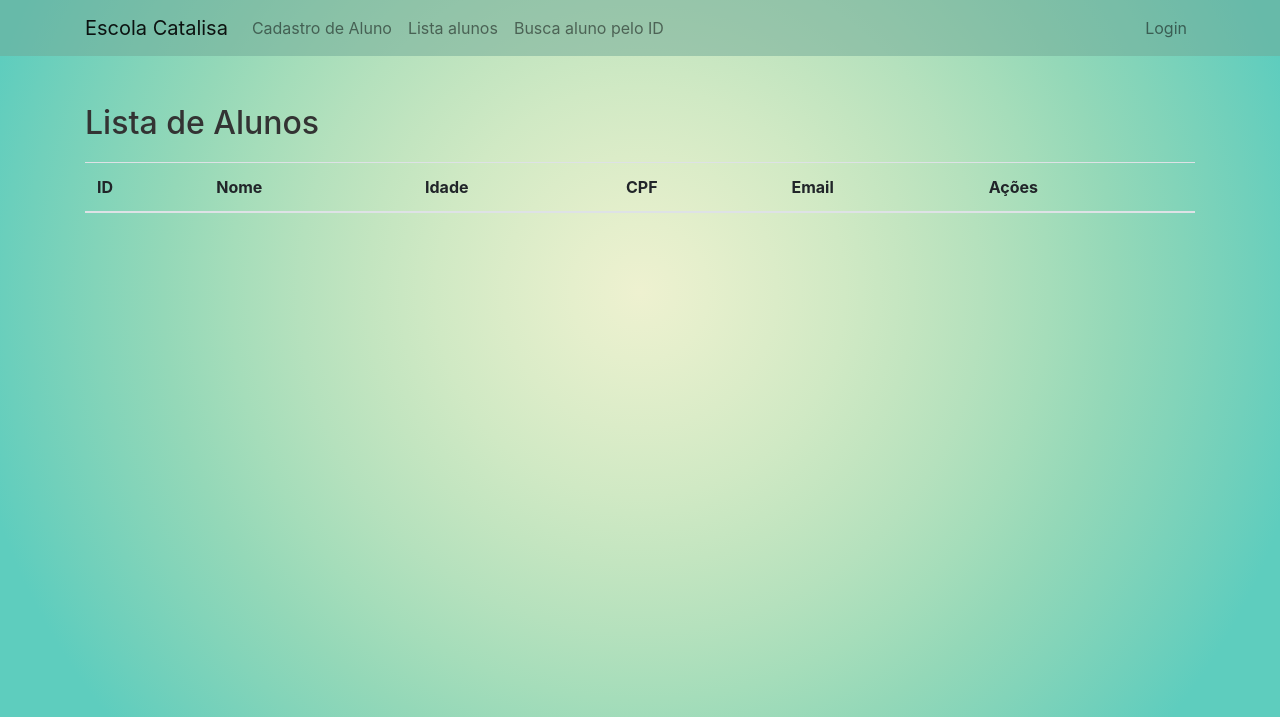
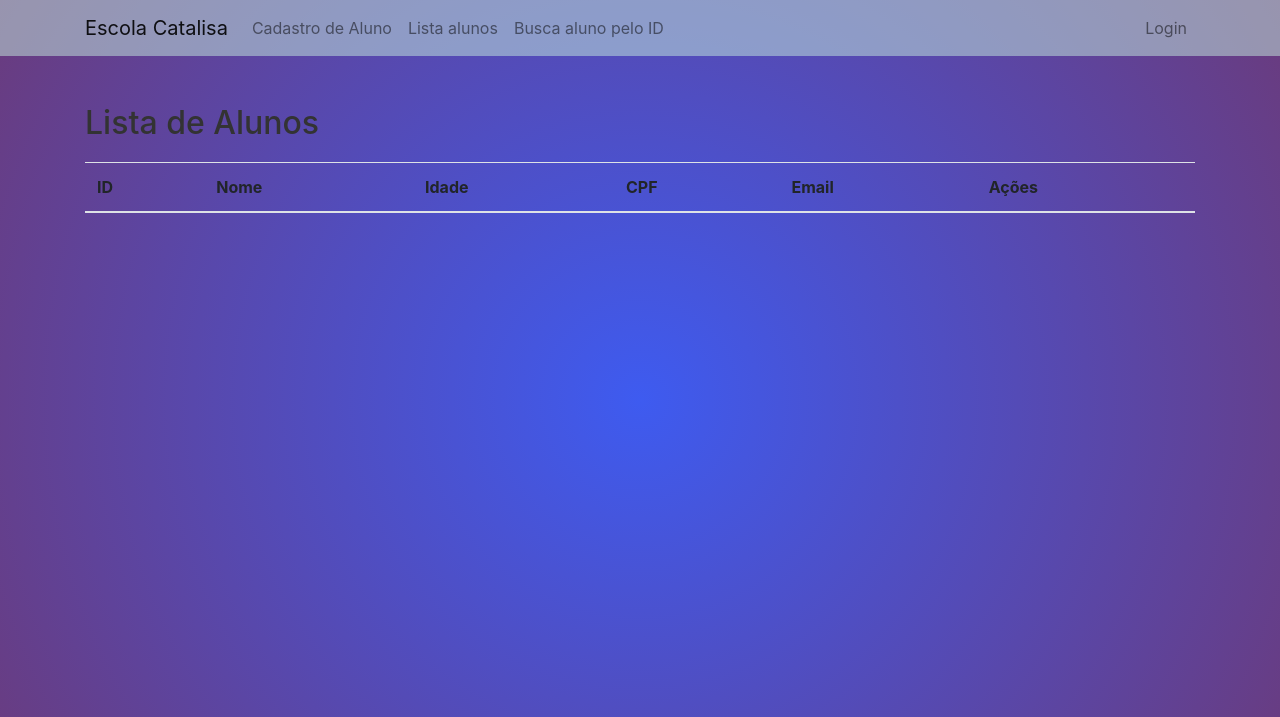
Before and after one commit to guiijanuario/EscolaCatalisaFrontEnd, a plain HTML site: page src/main/resources/static/lista_usuario.html in a window 1280 px wide. Shown: the top 717 px of the page. Drawn offline with nearby package versions, Linux system fonts and the light colour scheme; no server answers.

Commit message:
:sparkles: Deixando mais bonitinho

```diff
--- a/src/main/resources/static/css/style.css
+++ b/src/main/resources/static/css/style.css
@@ -3,11 +3,11 @@ body {
     display: flex;
     flex-direction: column;
     min-height: 100vh;
-    background-image: radial-gradient(circle at 50% 36.45%, #eef1d0 0, #e5efcc 8.33%, #dbecc8 16.67%, #d0e9c4 25%, #c3e5c0 33.33%, #b5e1bd 41.67%, #a5ddba 50%, #94d8b8 58.33%, #83d4b9 66.67%, #71d0bb 75%, #5ecdbe 83.33%);
-}
+    background: rgb(62,91,240);
+background: radial-gradient(circle, rgba(62,91,240,1) 0%, rgba(106,59,125,1) 100%);}
 
 .navbar-custom {
-    background-color: rgba(112, 168, 149, 0.5);
+    background-color: rgba(197, 238, 224, 0.5);
 }
 
 .jumbotron {
--- a/src/main/resources/static/js/lista.js
+++ b/src/main/resources/static/js/lista.js
@@ -8,8 +8,8 @@ function preencherTabelaAlunos(alunos) {
             <td>${aluno.id}</td>
             <td>${aluno.nome}</td>
             <td>${aluno.idade}</td>
+            <td>${aluno.email}</td>
             <td>${aluno.cpf}</td>
-            <td>${aluno.email}</td>
             <td>
                 <button class="btn btn-primary" onclick="editarAluno(${aluno.id})">Editar</button>
                 <button class="btn btn-danger" onclick="excluirAluno(${aluno.id})">Excluir</button>
```
